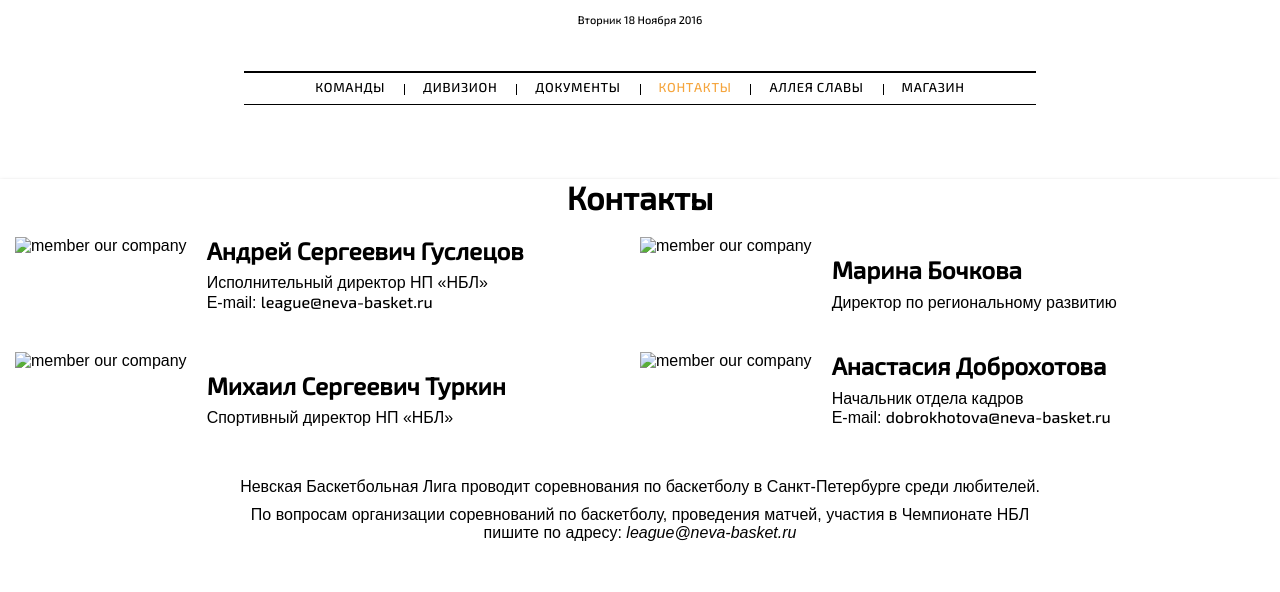
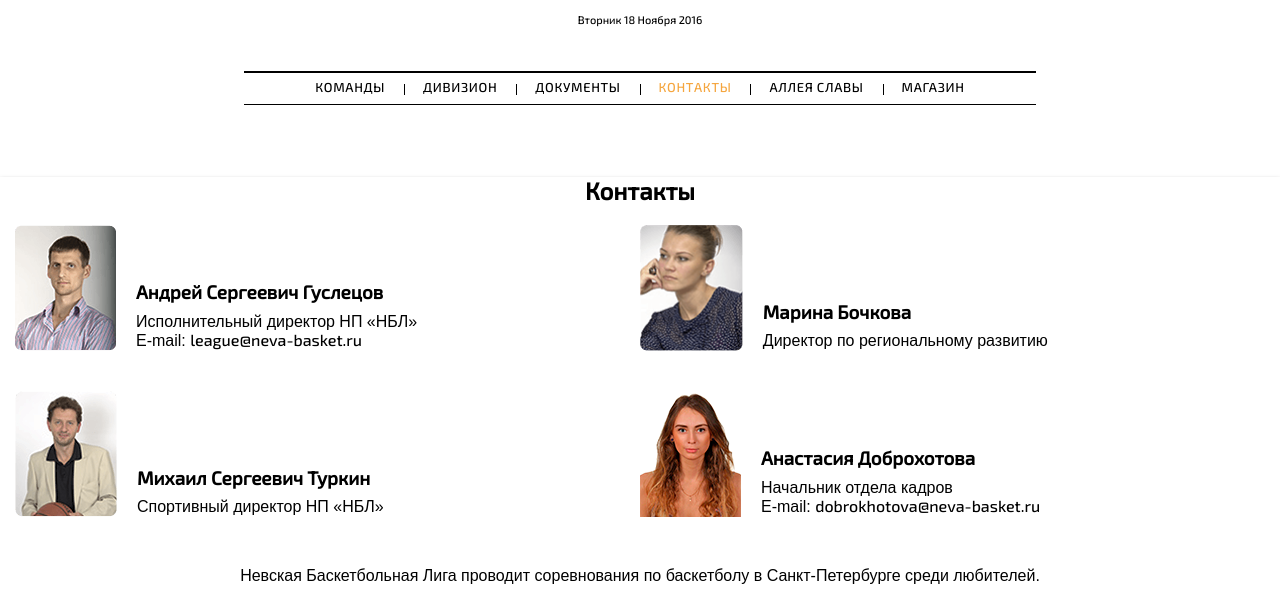
Before and after one commit to Alexandrgentlmen/NevskayaLiga, a plain HTML site: page address.html in a window 1280 px wide. Shown: the part 178-770 px from the top of the page. Drawn offline with Linux system fonts and the light colour scheme; a web font is replaced by a local one.

Commit message:
fix: fix bug with link foto

```diff
--- a/address.html
+++ b/address.html
@@ -88,16 +88,16 @@
 
     <main class="main footer-down">
       <section class="contacts container">
-  <h1 class="contacts__title">Контакты</h1>
+  <h2 class="contacts__title">Контакты</h2>
   <ul class="contacts__list list-reset">
     <li class="contacts__item">
       <img
-        src="img/liga_team/gusletsov.png"
+        src="img/nblteam/gusletsov.png"
         alt="member our company"
         class="contacts__ava"
       />
       <div class="contacts__wrapper">
-        <h2 class="contacts__name">Андрей Сергеевич Гуслецов</h2>
+        <h3 class="contacts__name">Андрей Сергеевич Гуслецов</h3>
         <p class="contacts__position">Исполнительный директор НП «НБЛ»</p>
         <p class="contacts__email">E-mail:
           <a href="mailto:league@neva-basket.ru" class="contacts__email-link"> league@neva-basket.ru</a>
@@ -106,34 +106,34 @@
     </li>
     <li class="contacts__item">
       <img
-        src="img/liga_team/bochkova.png"
+        src="img/nblteam/bochkova.png"
         alt="member our company"
         class="contacts__ava"
       />
       <div class="contacts__wrapper">
-        <h2 class="contacts__name">Марина Бочкова</h2>
+        <h3 class="contacts__name">Марина Бочкова</h3>
         <p class="contacts__position">Директор по региональному развитию</p>
       </div>
     </li>
     <li class="contacts__item">
       <img
-        src="img/liga_team/turkin.png"
+        src="img/nblteam/turkin.png"
         alt="member our company"
         class="contacts__ava"
       />
       <div class="contacts__wrapper">
-        <h2 class="contacts__name">Михаил Сергеевич Туркин</h2>
+        <h3 class="contacts__name">Михаил Сергеевич Туркин</h3>
         <p class="contacts__position">Спортивный директор НП «НБЛ»</p>
       </div>
     </li>
     <li class="contacts__item">
       <img
-        src="img/liga_team/dobrokhotova.png"
+        src="img/nblteam/dobrokhotova.png"
         alt="member our company"
         class="contacts__ava"
       />
       <div class="contacts__wrapper">
-        <h2 class="contacts__name">Анастасия Доброхотова</h2>
+        <h3 class="contacts__name">Анастасия Доброхотова</h3>
         <p class="contacts__position">Начальник отдела кадров</p>
         <p class="contacts__email">E-mail:
           <a href="mailto:dobrokhotova@neva-basket.ru" class="contacts__email-link"> dobrokhotova@neva-basket.ru</a>
```
Also changed, not shown: img/nblteam/bochkova.png (added), img/nblteam/bochkova.webp (added), img/nblteam/dobrokhotova.png (added), img/nblteam/dobrokhotova.webp (added), img/nblteam/gusletsov.png (added), img/nblteam/gusletsov.webp (added), img/nblteam/turkin.png (added), img/nblteam/turkin.webp (added).
